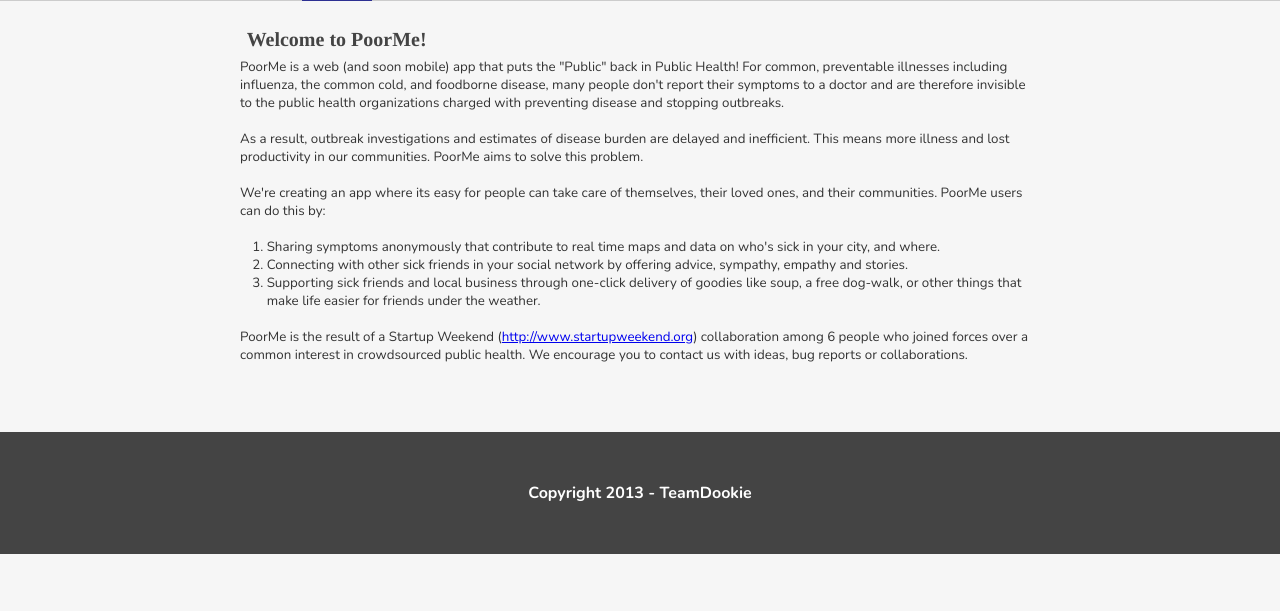
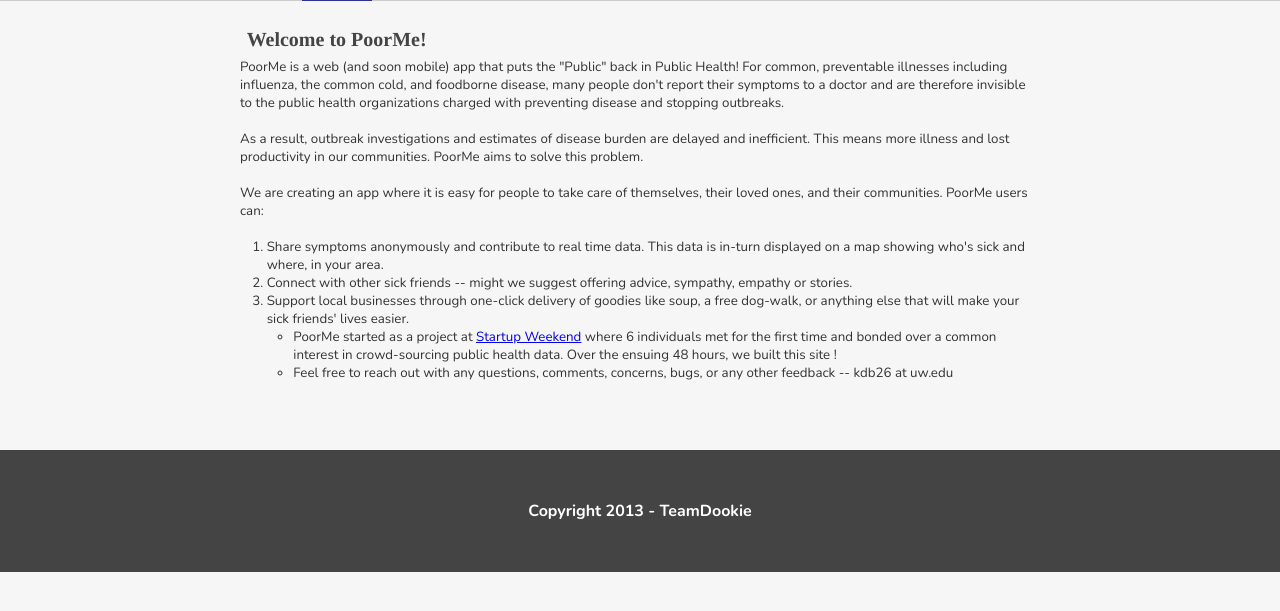
Before and after one commit to weiju/poorme, a Django app: page /about in a window 1280 px wide. Shown: the part 167-778 px from the top of the page. Run offline with Django 3.2, Linux system fonts and the light colour scheme; parts of the project's set-up code (start-up, migrations or seed data) failed here and were passed over.

Commit message:
updated about and contact information

```diff
--- a/static/css/main.css
+++ b/static/css/main.css
@@ -276,3 +276,7 @@
 ol {
     margin-left: 20pt;
 }
+
+ol ul {
+    margin-left: 20pt;
+}
--- a/templates/about.html
+++ b/templates/about.html
@@ -11,14 +11,20 @@
 <p>
 As a result, outbreak investigations and estimates of disease burden are delayed and inefficient. This means more illness and lost productivity in our communities. PoorMe aims to solve this problem.</p><br>
 <p>
-We're creating an app where its easy for people can take care of themselves, their loved ones, and their communities.  PoorMe users can do this by:
+We are creating an app where it is easy for people to take care of themselves, their loved ones, and their communities.  PoorMe users can:
 </p><br>
 <ol>
-<li>Sharing symptoms anonymously that contribute to real time maps and data on who's sick in your city, and where.</li>
-<li>Connecting with other sick friends in your social network by offering advice, sympathy, empathy and stories.</li>
-<li>Supporting sick friends and local business through one-click delivery of goodies like soup, a free dog-walk, or other things that make life easier for friends under the weather.</li>
+<li>Share symptoms anonymously and contribute to real time data. This data is in-turn displayed on a map showing who's sick and where, in your area.</li>
+<li>Connect with other sick friends -- might we suggest offering advice, sympathy, empathy or stories.</li>
+<li>Support local businesses through one-click delivery of goodies like soup, a free dog-walk, or anything else that will make your sick friends' lives easier.
+  <ul>
+    <li>
+      PoorMe started as a project at <a href="http://www.startupweekend.org">Startup Weekend</a> where 6 individuals met for the first time and bonded over a common interest in crowd-sourcing public health data. Over the ensuing 48 hours, we built this site !</li>
+    <li>
+      Feel free to reach out with any questions, comments, concerns, bugs, or any other feedback -- kdb26 at uw.edu
+    </li>
+  </ul>
+</li>
 </ol><br>
-<p>
-PoorMe is the result of a Startup Weekend (<a href="http://www.startupweekend.org">http://www.startupweekend.org</a>) collaboration among 6 people who joined forces over a common interest in crowdsourced public health.  We encourage you to contact us with ideas, bug reports or collaborations.</p><br>
 
 {% endblock %}
--- a/templates/contact.html
+++ b/templates/contact.html
@@ -9,6 +9,6 @@
 <p>
 <b>General questions:</b> Karlyn at kdb26 at uw.edu, Twitter: @KarlynBeer
 </p><p>
-<b>Site / bugs / technical issues:</b> briancreyes at gmail.com, Twitter: @briancreyes
+<b>Site / bugs / technical issues:</b> <a href="mailto:poorme@googlegroups.com">poorme@googlegroups.com</a>
 </p>
 {% endblock %}
```
